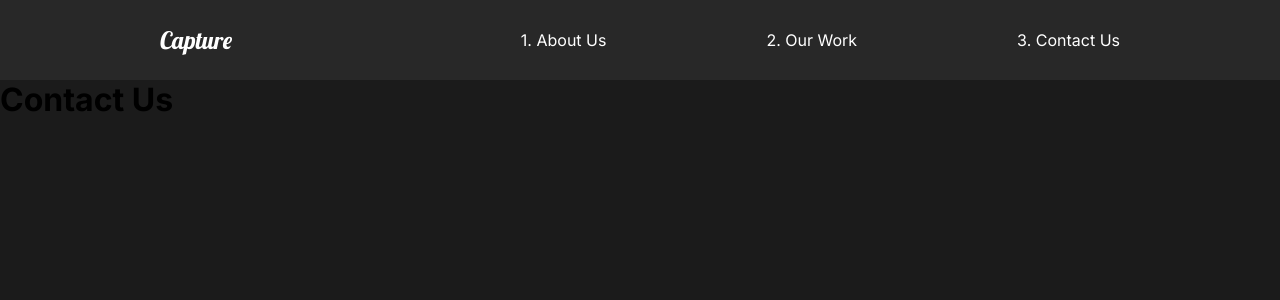
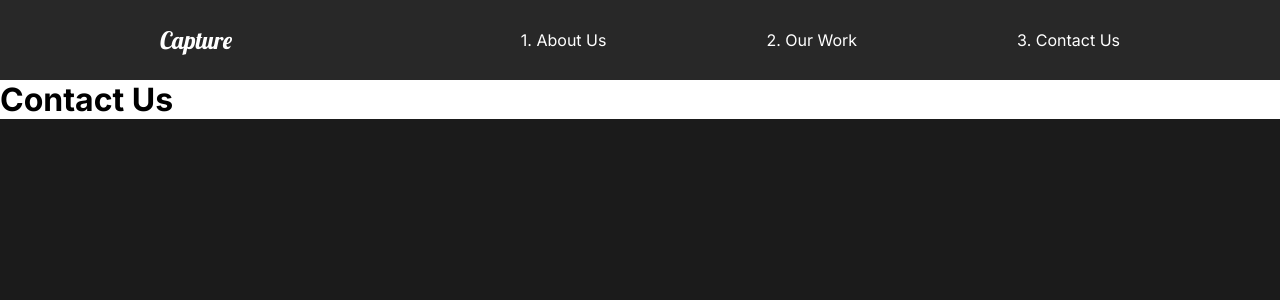
Before and after one commit to ErwinWoz/potrfolio-site, a React (Create React App) app: page /contact in a window 1280 px wide. Shown: the top 300 px of the page. Built offline with nearby package versions, Linux system fonts and the light colour scheme.

Commit message:
Page transitions

```diff
--- a/package.json
+++ b/package.json
@@ -6,7 +6,7 @@
     "@testing-library/jest-dom": "^5.11.4",
     "@testing-library/react": "^11.1.0",
     "@testing-library/user-event": "^12.1.10",
-    "framer-motion": "^2.9.4",
+    "framer-motion": "^2.9.5",
     "react": "^17.0.1",
     "react-dom": "^17.0.1",
     "react-intersection-observer": "^8.31.0",
--- a/src/App.js
+++ b/src/App.js
@@ -2,22 +2,25 @@
 //Global Style
 import GlobalStyle from './components/GlobalStyle';
 import Nav from './components/Nav';
-
 //Import page
 import AboutUs from './pages/AboutUs';
 import ContactUs from './pages/ContactUs';
 import OurWork from './pages/OurWork';
 import MovieDetail from './pages/MovieDetail';
-
 //Router
-import { Switch, Route } from 'react-router-dom';
+import { Switch, Route, useLocation } from 'react-router-dom';
+//Animation
+import { AnimatePresence } from 'framer-motion';
 
 function App() {
+    const location = useLocation();
+
     return (
         <div className="App">
             <GlobalStyle />
             <Nav />
-            <Switch>
+            <AnimatePresence exitBeforeEnter>
+                <Switch location={location} key={location.pathname} >
                     <Route path='/' exact>
                         <AboutUs />
                     </Route>
@@ -31,6 +34,7 @@
                         <MovieDetail />
                     </Route>
                 </Switch>
+            </AnimatePresence>
         </div>
     );
 }
--- /dev/null
+++ b/src/animation.js
@@ -0,0 +1,20 @@
+export const pageAnimation = {
+    hidden: {
+        opacity: 0,
+        y: 300
+    },
+    show: {
+        opacity: 1,
+        y: 0,
+        transition: {
+            duration: 1,
+        },
+    },
+    exit: {
+        opacity: 0,
+        y: 300,
+        transition: {
+            duration: 1,
+        },
+    },
+};
--- a/src/components/AboutSection.js
+++ b/src/components/AboutSection.js
@@ -1,7 +1,8 @@
 import React from 'react';
-import styled from 'styled-components';
 import home1 from '../img/home1.png';
 import { AboutStyle, DescriptionStyle, ImageStyle, HideStyle } from '../styles';
+//Framer Motion
+import { motion } from 'framer-motion';
 
 const AboutSection = () => {
     return (
--- a/src/pages/AboutUs.js
+++ b/src/pages/AboutUs.js
@@ -3,14 +3,17 @@
 import AboutSection from '../components/AboutSection';
 import ServicesSection from '../components/ServicesSection';
 import FaqSection from '../components/FaqSection';
+//Animations
+import { motion } from 'framer-motion';
+import { pageAnimation } from '../animation';
 
 const AboutUs = () => {
     return (
-        <>
+        <motion.div variants={pageAnimation} initial='hidden' animate='show' exit='exit' >
             <AboutSection />
             <ServicesSection />
             <FaqSection />
-        </>
+        </motion.div>
      );
 }
 
--- a/src/pages/ContactUs.js
+++ b/src/pages/ContactUs.js
@@ -1,10 +1,19 @@
 import React from 'react';
+//Animations
+import { motion } from 'framer-motion';
+import { pageAnimation } from '../animation';
 
 const ContactUs = () => {
     return (
-        <div>
+        <motion.div
+            variants={pageAnimation}
+            initial='hidden'
+            animate='show'
+            exit='exit'
+            style={{backgroundColor: 'white'}}
+        >
             <h1>Contact Us</h1>
-        </div>
+        </motion.div>
      );
 };
 
--- a/src/pages/MovieDetail.js
+++ b/src/pages/MovieDetail.js
@@ -2,6 +2,9 @@
 import styled from 'styled-components';
 import { useHistory } from 'react-router-dom';
 import { MovieState } from '../movieState';
+//Animations
+import { motion } from 'framer-motion';
+import { pageAnimation } from '../animation';
 
 const MovieDetail = () => {
     const history = useHistory();
@@ -18,7 +21,12 @@
     return (
         <>
             {movie && (
-                <DetailsStyle>
+                <DetailsStyle
+                    variants={pageAnimation}
+                    initial='hidden'
+                    animate='show'
+                    exit='exit'
+                >
                     <HeadlineStyle>
                         <h2>{movie.title}</h2>
                         <img src={movie.mainImg} alt={movie.title}/>
@@ -37,7 +45,7 @@
     );
 };
 
-const DetailsStyle = styled.div`
+const DetailsStyle = styled(motion.div)`
     color: white;
 `;
 
--- a/src/pages/OurWork.js
+++ b/src/pages/OurWork.js
@@ -5,10 +5,14 @@
 import athlete from '../img/athlete-small.png';
 import theracer from '../img/theracer-small.png';
 import goodtimes from '../img/goodtimes-small.png';
+//Animations
+import { motion } from 'framer-motion';
+import { pageAnimation } from '../animation';
+
 
 const OurWork = () => {
     return (
-        <OurWorkStyle>
+        <OurWorkStyle variants={pageAnimation} initial='hidden' animate='show' exit='exit' style={{backgroundColor: 'white'}} >
             <MovieStyle>
                 <h2>The Athlete</h2>
                 <div className="line"></div>
@@ -34,7 +38,7 @@
      );
 };
 
-const OurWorkStyle = styled.div`
+const OurWorkStyle = styled(motion.div)`
     min-height: 100vh;
     overflow: hidden;
     padding: 5rem 10rem;
```
Also changed, not shown: 2 other files (tests, documents, lock files or other folders). Lines whose indentation alone changed are shown as unchanged.
